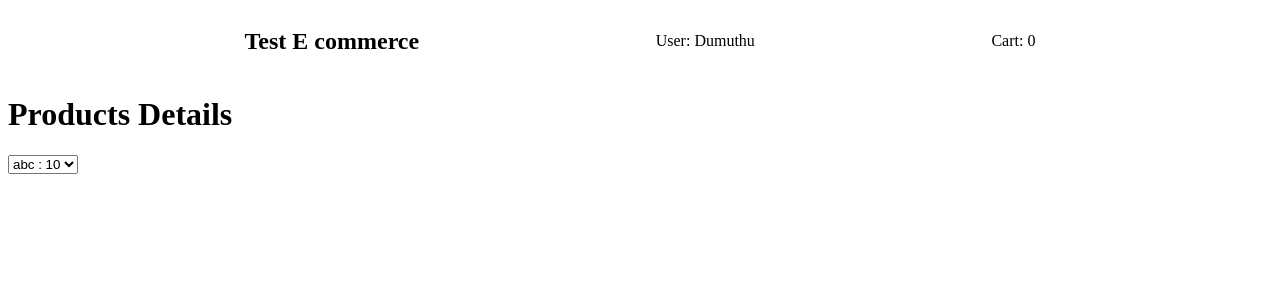
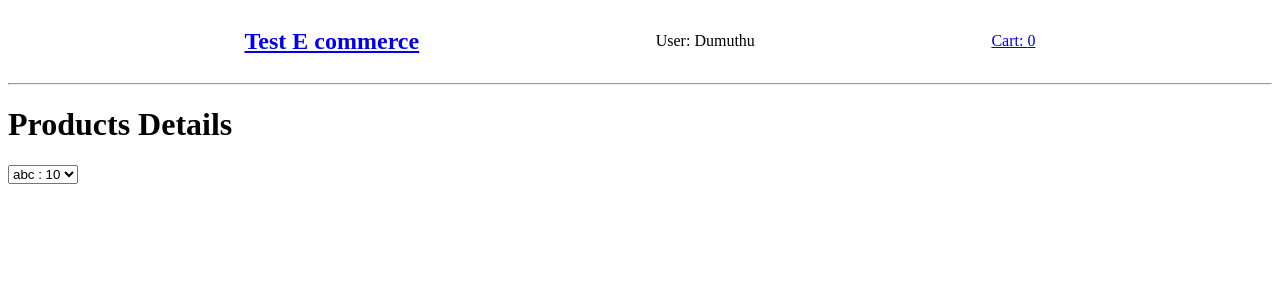
Before and after one commit to Dumuthu2000/E-commerce-redux-practice, a React (Vite) app: page / in a window 1280 px wide. Both pictures are taken after a click on the button "Login". Shown: the top 300 px of the page. Built offline with nearby package versions, Linux system fonts and the light colour scheme; the HTML template or start-up script is replaced by a standard one.

Commit message:
Set Link to navigate between home and cart components

```diff
--- a/src/App.jsx
+++ b/src/App.jsx
@@ -13,6 +13,7 @@ const App = () => {
     {!isLoggedIn ? <Login/> :
       <>
         <Navbar/>
+        <hr />
         <Routes>
           <Route path='/' element={<Product/>}/>
           <Route path='/cart' element={<Cart/>}/>
--- a/src/components/Navbar.jsx
+++ b/src/components/Navbar.jsx
@@ -1,4 +1,5 @@
-import { useSelector } from "react-redux"
+import { useSelector } from "react-redux";
+import { Link } from "react-router-dom";
 
 const Navbar = () => {
     const { user } = useSelector((state) => state.auth);
@@ -10,9 +11,13 @@ const Navbar = () => {
         justifyContent:'space-evenly',
         alignItems: 'center'
         }}>
-        <h1>Test E commerce</h1>
+        <Link to={'/'}>
+            <h1>Test E commerce</h1>
+        </Link>
         <p>User: {user.username}</p>
-        <p>Cart: {cart.length}</p>
+        <Link to={'/cart'}>
+            <p>Cart: {cart.length}</p>
+        </Link>
       </div>
     </nav>
   )
```
